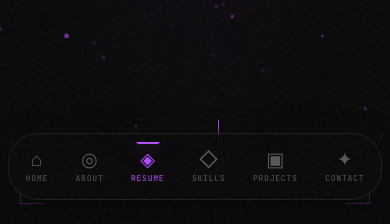
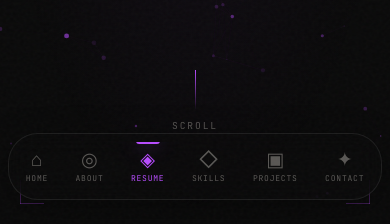
Before and after one commit to enzotfn/portfolio, a React (Vite) app: page / in a window 390 px wide. Shown: the part 620-844 px from the top of the page. Built offline with nearby package versions, Linux system fonts and the light colour scheme; a web font is replaced by a local one.

Commit message:
fix scroll text

```diff
--- a/src/components/Hero.css
+++ b/src/components/Hero.css
@@ -214,8 +214,10 @@
 .scroll-indicator {
   position: absolute;
   bottom: 40px;
-  left: 50%;
-  transform: translateX(-50%);
+  left: 0;
+  right: 0;
+  margin: 0 auto;
+  width: max-content;
   display: flex;
   flex-direction: column;
   align-items: center;
@@ -264,4 +266,8 @@
   .subtitle-divider {
     display: none;
   }
+
+  .scroll-indicator {
+    bottom: 90px;
+  }
 }
```
